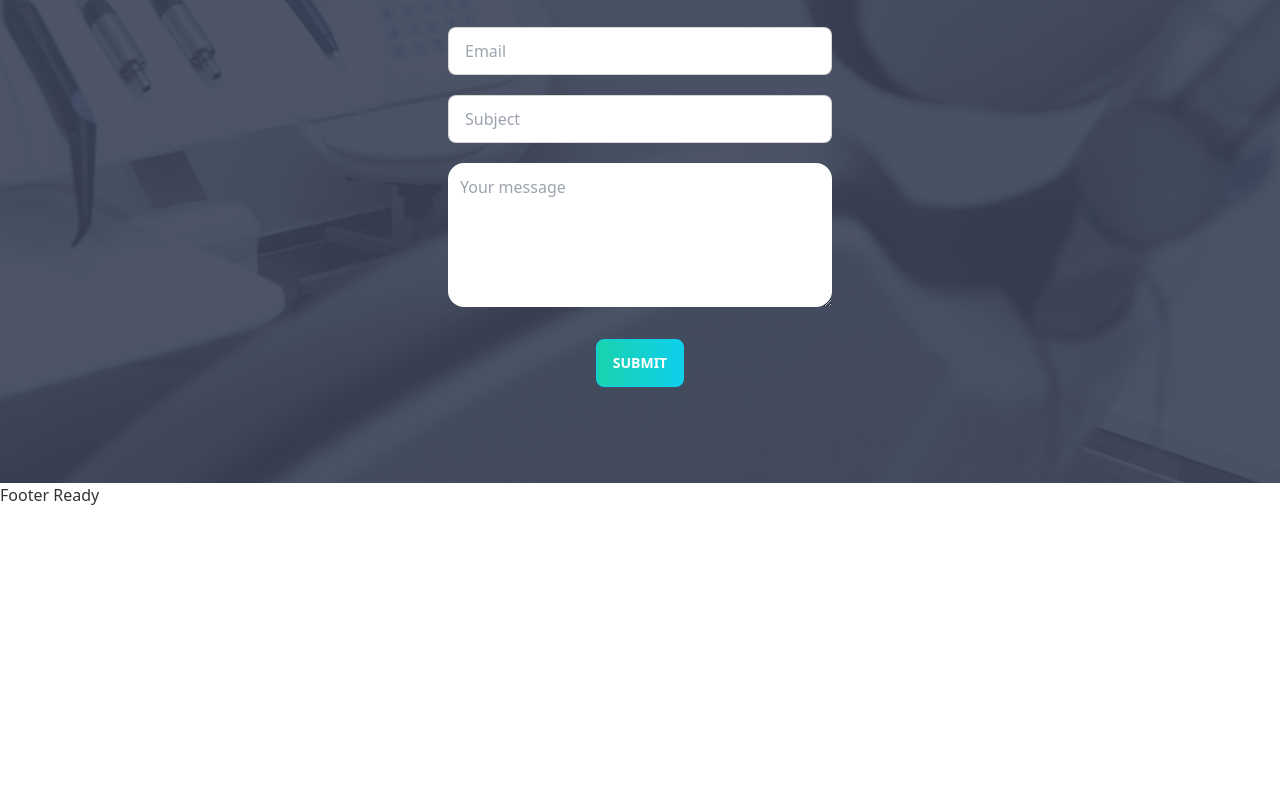
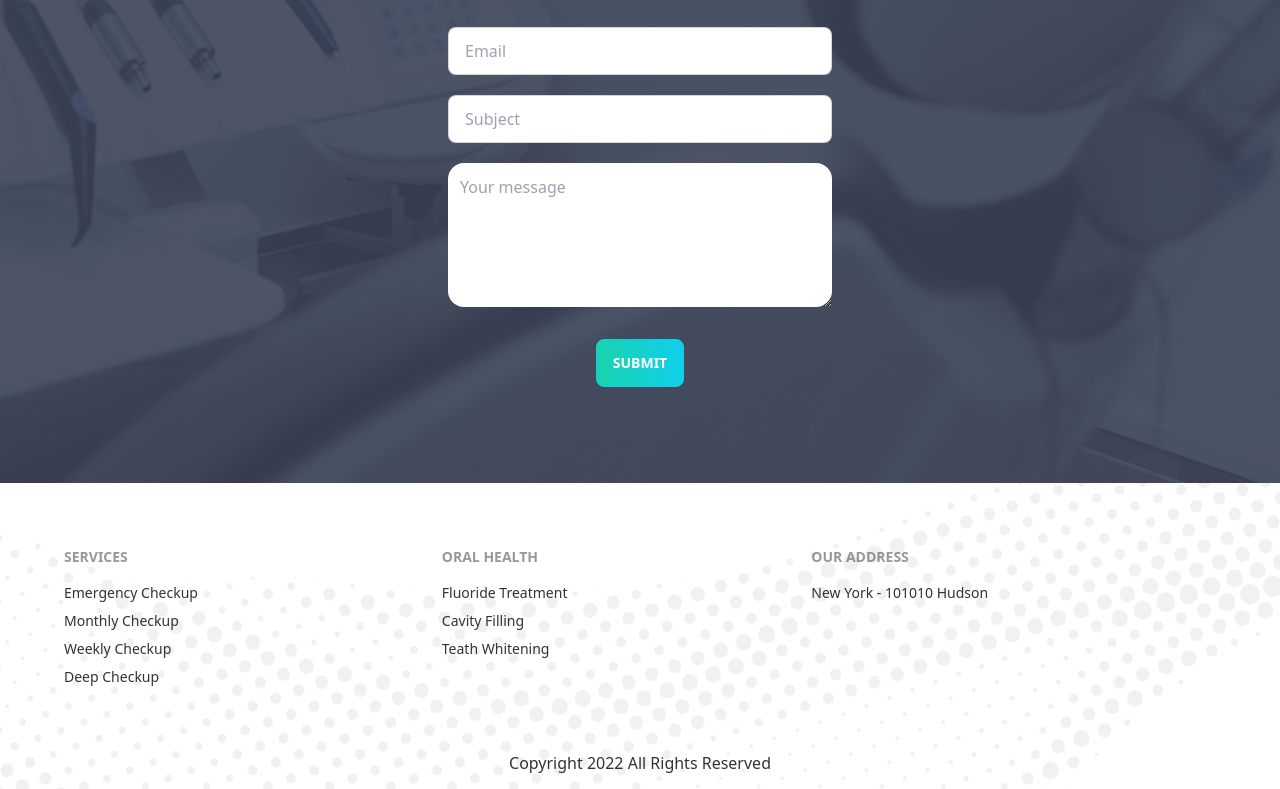
Before and after one commit to sohag-9065/Dental-Care-Client, a React (Create React App) app: page / in a window 1280 px wide. Shown: the part 4265-5054 px from the top of the page. Before the commit the page ends 4772 px from the top, so only its background shows below. Built offline with nearby package versions, Linux system fonts and the light colour scheme; the HTML template or start-up script is replaced by a standard one.

Commit message:
Footer section added

```diff
--- a/src/pages/Dashboard/AppoinmentDashboard/AppoinmentDashboard.js
+++ b/src/pages/Dashboard/AppoinmentDashboard/AppoinmentDashboard.js
@@ -13,7 +13,7 @@ const AppoinmentDashboard = () => {
                 <div className='text-white pr-12 pt-20'>
                     <h1 className='font-bold text-xl text-secondary mb-5'>Appoinment</h1>
                     <h2 className="text-4xl font-semibold">Make an appointment Today</h2>
-                    <p className="py-6">It is a long established fact that a reader will be distracted by the readable content of a page when looking at its layout. The point of using Lorem Ipsumis that it has a more-or-less normal distribution of letters,as opposed to using 'Content here, content here', making it look like readable English. Many desktop publishing packages and web page.</p>
+                    <p className="py-6">Each of our specialists is backed with extensive training and professional experience from across the world. We handpick our team through a detailed selection process to make sure you are always in the best hands.</p>
                     <PrimaryButton>GET STARTED</PrimaryButton>
                 </div>
             </div>
--- a/src/pages/Shared/Footer/Footer.js
+++ b/src/pages/Shared/Footer/Footer.js
@@ -1,9 +1,32 @@
 import React from 'react';
+import { Link } from 'react-router-dom';
+import footerBg from '../../../assets/images/footer.png'
 
 const Footer = () => {
+
     return (
-        <div>
-            <h1>Footer Ready</h1>
+        // , width: "100%" , height: "100px"
+        <div className='bg-auto bg-no-repeat bg-center' style={{ backgroundImage: `url(${footerBg})` }}>
+            <footer className="footer p-16  " >
+                <div>
+                    <span className="footer-title">SERVICES</span>
+                    <Link className="link link-hover">Emergency Checkup</Link>
+                    <Link className="link link-hover">Monthly Checkup</Link>
+                    <Link className="link link-hover">Weekly Checkup</Link>
+                    <Link className="link link-hover">Deep Checkup</Link>
+                </div>
+                <div>
+                    <span className="footer-title">ORAL HEALTH</span>
+                    <Link className="link link-hover">Fluoride Treatment</Link>
+                    <Link className="link link-hover">Cavity Filling</Link>
+                    <Link className="link link-hover">Teath Whitening</Link>
+                </div>
+                <div>
+                    <span className="footer-title">OUR ADDRESS</span>
+                    <p>New York - 101010 Hudson</p>
+                </div>
+            </footer>
+            <p className='text-center pb-10'>Copyright 2022 All Rights Reserved</p>
         </div>
     );
 };
```
